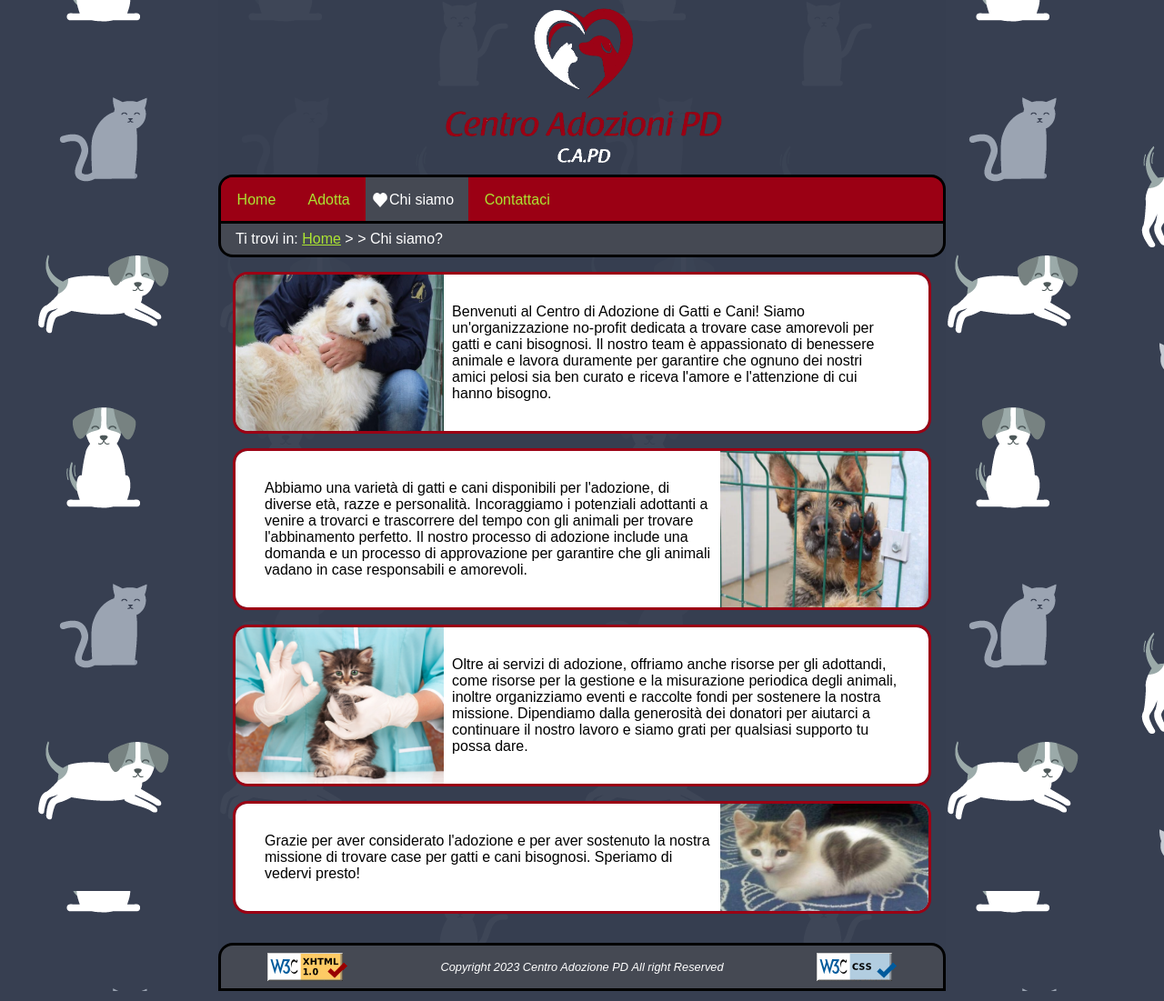
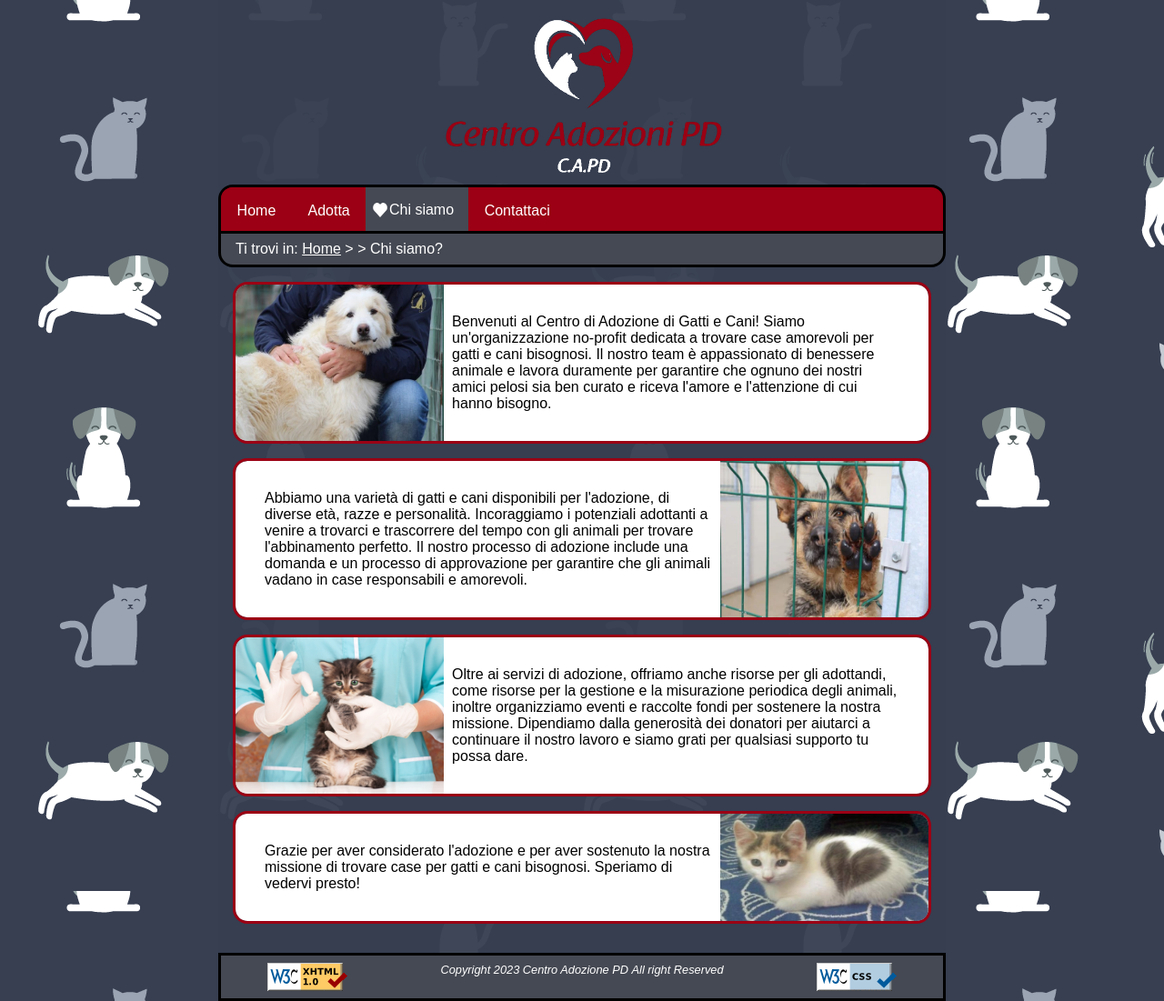
Before and after one commit to checco296/Progetto_TecWeb, a PHP site: page /html/about.html in a window 1280 px wide. Shown: the whole page at 91% size. Run offline with PHP 8.4, Linux system fonts and the light colour scheme.

Commit message:
Revert "miglioramenti e mini_css"
This reverts commit f4af065764940096ef5f00e07cfff9faaa1cf805.

```diff
--- a/css/mini.css
+++ b/css/mini.css
@@ -1,106 +1,10 @@
-/*impostazione generale*/
-html, body
+header h1
 {
-    width: 100%;
+    line-height: 1.1em;
+    font-size: 4em;
 }
 
-/*SEZIONE MENU*/
-#menu
+footer img
 {
-    height: auto;
-    width: 25em;
-    text-align: center;
-    margin: auto;
-    border-bottom: solid black;
-    border-radius: 1em;
+    width: 20%;
 }
-
-#menu ul
-{
-    display:block;
-}
-
-#menu li
-{
-    display: block;
-    padding-top: 0em;
-    padding-bottom: 0em;
-}
-
-#menu a
-{
-    display: block;
-}
-
-#menu #currentLink
-{
-    padding-top: 1em;
-    padding-bottom: 1em;
-    background-size: 2em;
-    background: url('../images/heart-69-16.ico') 8% center no-repeat,url('../images/heart-69-16.ico') 92% center no-repeat;
-    background-color: var(--bread_footer_color);
-}
-
-
-/*
-==============
-SEZIONE BREADCRUMB
-==============
-*/
-#breadcrumb
-{
-    display: none;
-}
-
-/*eventualment eingrandire un po il tutto*/
-
-#presentazione
-{
-    width: 90%;
-    margin: auto;
-}
-
-#avvertimento
-{
-    width: 90%;
-    margin: auto;
-    margin-top: 0.5em;
-}
-
-main dl
-{
-    width: 90%;
-}
-
-#Recapiti
-{
-    display: block;
-}
-
-#Recapiti li
-{
-    margin: auto;
-    margin-top: 0.5em;
-    width: 60%;
-}
-
-#Social img
-{
-    height: 5.5em;
-    width: 5.5em;
-}
-
-form
-{
-    width: 70%;
-}
-
-form button
-{
-    padding: 2em;
-}
-
-.paragrafo-dispari, .paragrafo-pari
-{
-    background-size: 30% 70%;
-}
--- a/css/style.css
+++ b/css/style.css
@@ -20,8 +20,8 @@ dichiarazione variabili di colore
 	--bgcolor: #FFF;
   --menucolor: #9B0014;
   --txtcolor: #FFF;
-  --visitedcolor: #FFF;
-  --linkcolor: #ace432;
+  --linkcolor: #FFF;
+  --visitedcolor: #454953;
   --bread_footer_color: #454953;
   --hovercolor: #777;
   --footer_txt_color: #FFF;
@@ -33,14 +33,13 @@ impostazione generale
 */
 html, body
 {
-  font-family: Arial, Helvetica, sans-serif;
+  font-family: Arial, sans-serif;
   margin: auto;
+  font-size: 100%;
   max-width: 800px;
-  font-size: 1em;
 }
 
-html
-{
+html{
   background-image: url(../images/free-cat-and-dog-pattern-vector.png);
 }
 
@@ -53,6 +52,14 @@ body
 SEZIONE HEADER
 ==============
 */
+header
+{
+  color: var(--txtcolor);
+  text-align: center;
+  padding-top: 0.7em;
+  margin: auto;
+}
+
 header h1
 {
   background-image: url('../images/logo_senza_sfondo.png');
@@ -104,11 +111,6 @@ SEZIONE MENU
   text-decoration: none;
 }
 
-#menu a:visited
-{
-  color: var(--visitedcolor);
-}
-
 #menu a:hover
 {
   color: var(--txtcolor);
@@ -120,7 +122,7 @@ SEZIONE MENU
   background: url('../images/heart-69-16.ico') 8% center no-repeat;
   background-size: 1em;
   background-color: var(--bread_footer_color);
-  color: var(--txtcolor);
+  color: var(--linkcolor);
   padding-left: 1.6em;
   padding-right: 1em;
 }
@@ -141,20 +143,18 @@ SEZIONE BREADCRUMB
   border-color: #000;
   text-align: left;
   background-color: var(--bread_footer_color);
-  color: var(--txtcolor);
+  color: var(--linkcolor);
   padding: 0.5em 1em 0.5em;
   border-bottom-left-radius: 1em;
   border-bottom-right-radius: 1em;
 }
 
-#breadcrumb a
-{
+#breadcrumb a:link{
   color: var(--linkcolor);
 }
 
-#breadcrumb a:visited
-{
-  color: var(--visitedcolor);
+#breadcrumb a:visited{
+  color: var(--linkcolor); /*dovrei cambiarlo?*/
 }
 
 /*
@@ -199,21 +199,20 @@ main h2
 }
 main h3
 {
-  text-align: center;
+  text-align: left;
   padding: 0.5em;
   color: var(--txtcolor);
 }
 
 main dl
 {
+  padding: 0.5em 2em;
   width: 70%;
-  margin: auto;
 }
 
 main dt
 {
   color: var(--menucolor);
-  text-align: center;
   border-style: solid;
   border-width: 0.3em;
   border-bottom: none;
@@ -256,7 +255,7 @@ main dd>p
 {
   display: flex;
   list-style: none;
-  justify-content: center;
+  justify-content: space-around;
   margin-bottom: 1.25em;
 }
 
@@ -313,8 +312,9 @@ main dd>p
   color: #9B0014;
 }
 
-.paragrafo-dispari
+#primo_par
 {
+  background-image: url(../images/Team-7-1671797716186-638x425.jpg);
   background-color: #FFF;
   background-repeat: no-repeat;
   background-position: left;
@@ -327,8 +327,9 @@ main dd>p
   margin-bottom: 1em;
 }
 
-.paragrafo-pari
+#secondo_par
 {
+  background-image: url(../images/cane-canile-600x399.jpg.webp);
   background-color: #FFF;
   background-repeat: no-repeat;
   background-position: right;
@@ -341,26 +342,34 @@ main dd>p
   margin-bottom: 1em;
 }
 
-
-#primo_par
-{
-  background-image: url(../images/Team-7-1671797716186-638x425.jpg);
-}
-
-#secondo_par
-{
-  background-image: url(../images/cane-canile-600x399.jpg.webp);
-
-}
-
 #terzo_par
 {
   background-image: url(../images/shutterstock_242940202-2.jpg);
+  background-color: #FFF;
+  background-repeat: no-repeat;
+  background-position: left;
+  background-size: 30% 100%;
+  background-clip: padding-box;
+  padding: 2em;
+  padding-left: 31%;
+  border-radius: 1em;
+  border: solid var(--menucolor);
+  margin-bottom: 1em;
 }
 
 #quarto_par
 {
   background-image: url(../images/gattino-con-pelo-a-forma-di-cuore-e1446037850649.jpg);
+  background-color: #FFF;
+  background-repeat: no-repeat;
+  background-position: right;
+  background-size: 30% 100%;
+  background-clip: padding-box;
+  padding: 2em;
+  padding-right: 31%;
+  border-radius: 1em;
+  border: solid var(--menucolor);
+  margin-bottom: 1em;
 }
 
 #errore_404
@@ -407,10 +416,10 @@ SEZIONE AIUTI
 */
 .aiuti
 {
+  display: block;
+  text-indent: -9999em;
   height: 1px;
   width: 1px;
-  overflow: hidden;
-  position: absolute;
 }
 
 /*
@@ -421,15 +430,13 @@ SEZIONE FOOTER
 footer
 {
   display: flex;
-  align-items: center;
   justify-content: space-around;
-  border-radius: 1em 1em 0em 0em;
+
   background-color: var(--bread_footer_color);
   color: var(--footer_txt_color);
   text-align: center;
   padding-top: 0.5em;
   padding-bottom: 0.5em;
-  margin-bottom: 0.01em;
   border-style: solid;
   border-color: black;
 }
@@ -503,12 +510,6 @@ form button:hover
   opacity: 0.8;
 }
 
-/*
-==============
-SEZIONE CARD
-==============
-*/
-
 .card{
   width: calc(30% - 0.6em);
   margin: 0.6em 0.3em 0 0.3em;
--- a/html/404.html
+++ b/html/404.html
@@ -3,7 +3,7 @@
   <head>
     <meta charset="utf-8" />
 
-    <title>Errore 404 &#8722; C.A.PD</title>
+    <title>Centro Adozioni PD</title>
     <meta name="description" content="Pagina Errore 404" />
     <meta name="keywords"    content="Errore 404, home" />
     <meta name="author"      content="Francesco Ferraioli" />
@@ -16,11 +16,11 @@
   </head>
   <body id="errore_404">
     <header>
-        <h1>Errore 404 &#8722; <abbr>C.A.PD</abbr></h1>
+        <h1>Centro Adozioni PD</h1>
     </header>
     <h2>Errore 404: Pagina non trovata</h2>
     <h3>Gattini</h3>
-    <p>Scusa, sembra che la pagina che stai cercando non esista. Ma guarda questi teneri gattini per consolarti, non sono adorabili?</p>
+    <p>Scusa, sembra che la pagina che stai cercando non esista. Ma guarda questi adorabili gattini per consolarti, non sono adorabili?</p>
     <p>Clicca <a href="../html/main.html">qui</a> per tornare alla <span lang="en">home</span></p>
   </body>
 </html>
--- a/html/about.html
+++ b/html/about.html
@@ -3,7 +3,7 @@
   <head>
     <meta charset="utf-8" />
 
-    <title>Chi siamo - C.A.PD</title>
+    <title>Adozioni - C.A.PD</title>
     <meta name="description" content="Pagina dedicata alla descrizione della nostra attività" />
     <meta name="keywords"    content="Chi siamo,Adozione, cane, gatto" />
     <meta name="author"      content="Francesco Ferraioli" />
@@ -16,7 +16,7 @@
   </head>
   <body id="About">
     <header>
-      <h1>Chi siamo &#8722; <abbr>C.A.PD</abbr></h1>
+      <h1>Centro Adozioni PD</h1>
       <nav id="menu" aria-label="menu del sito">
         <ul>
           <li><a href="main.html"><span lang="en">Home</span></a></li>
@@ -31,23 +31,23 @@
     </header>
 
     <main>
-      <p id="primo_par" class="paragrafo-dispari">
+      <p id="primo_par">
         Benvenuti al Centro di Adozione di Gatti e Cani! Siamo un'organizzazione no-profit dedicata a trovare case amorevoli per gatti e cani bisognosi.
         Il nostro team è appassionato di benessere animale e lavora duramente per garantire che ognuno dei nostri amici pelosi sia ben curato e
         riceva l'amore e l'attenzione di cui hanno bisogno.
       </p>
-      <p id="secondo_par" class="paragrafo-pari">
+      <p id="secondo_par">
         Abbiamo una varietà di gatti e cani disponibili per l'adozione, di diverse età, razze e personalità.
         Incoraggiamo i potenziali adottanti a venire a trovarci e trascorrere del tempo con gli animali per trovare l'abbinamento perfetto.
         Il nostro processo di adozione include una domanda e un processo di approvazione per garantire che gli animali vadano in case responsabili
         e amorevoli.
       </p>
-      <p id="terzo_par" class="paragrafo-dispari">
+      <p id="terzo_par">
         Oltre ai servizi di adozione, offriamo anche risorse per gli adottandi, come risorse per la gestione e la misurazione periodica degli animali,
         inoltre organizziamo eventi e raccolte fondi per sostenere la nostra missione. Dipendiamo dalla generosità dei donatori per aiutarci a continuare
         il nostro lavoro e siamo grati per qualsiasi supporto tu possa dare.
       </p>
-      <p id="quarto_par" class="paragrafo-pari">
+      <p id="quarto_par">
         Grazie per aver considerato l'adozione e per aver sostenuto la nostra missione di trovare case per gatti e cani bisognosi.
         Speriamo di vedervi presto!
       </p>
--- a/html/main.html
+++ b/html/main.html
@@ -21,9 +21,9 @@
       <nav id="menu" aria-label="menu del sito">
         <ul>
           <li id="currentLink" lang="en" aria-current="page">Home</li>
-          <li><a href="../php/adotta_cane.php">Adotta</a></li>
-          <li><a href="../html/about.html">Chi siamo</a></li>
-          <li><a href="../html/contatti.html">Contattaci</a></li>
+          <li><a href="adotta.html">Adotta</a></li>
+          <li><a href="about.html">Chi siamo</a></li>
+          <li><a href="contatti.html">Contattaci</a></li>
           <li id="Log_in"><a href="profilo">Log in</a></li>
         </ul>
       </nav>
```
Also changed, not shown: html/adotta_cane.html (+5 -5 lines), html/contatti.html (+5 -5 lines), images/ezgif.com-gif-maker.jpg.
